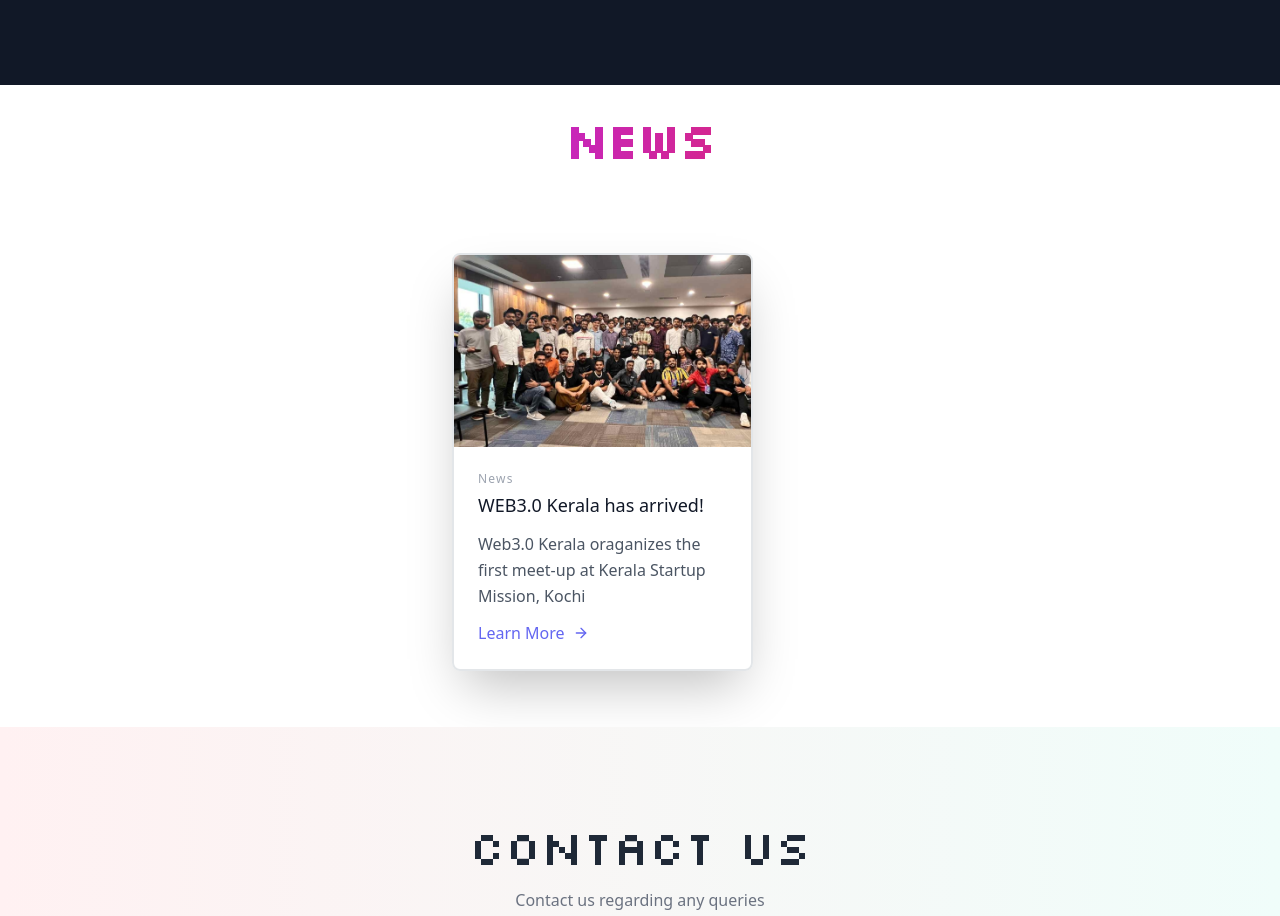
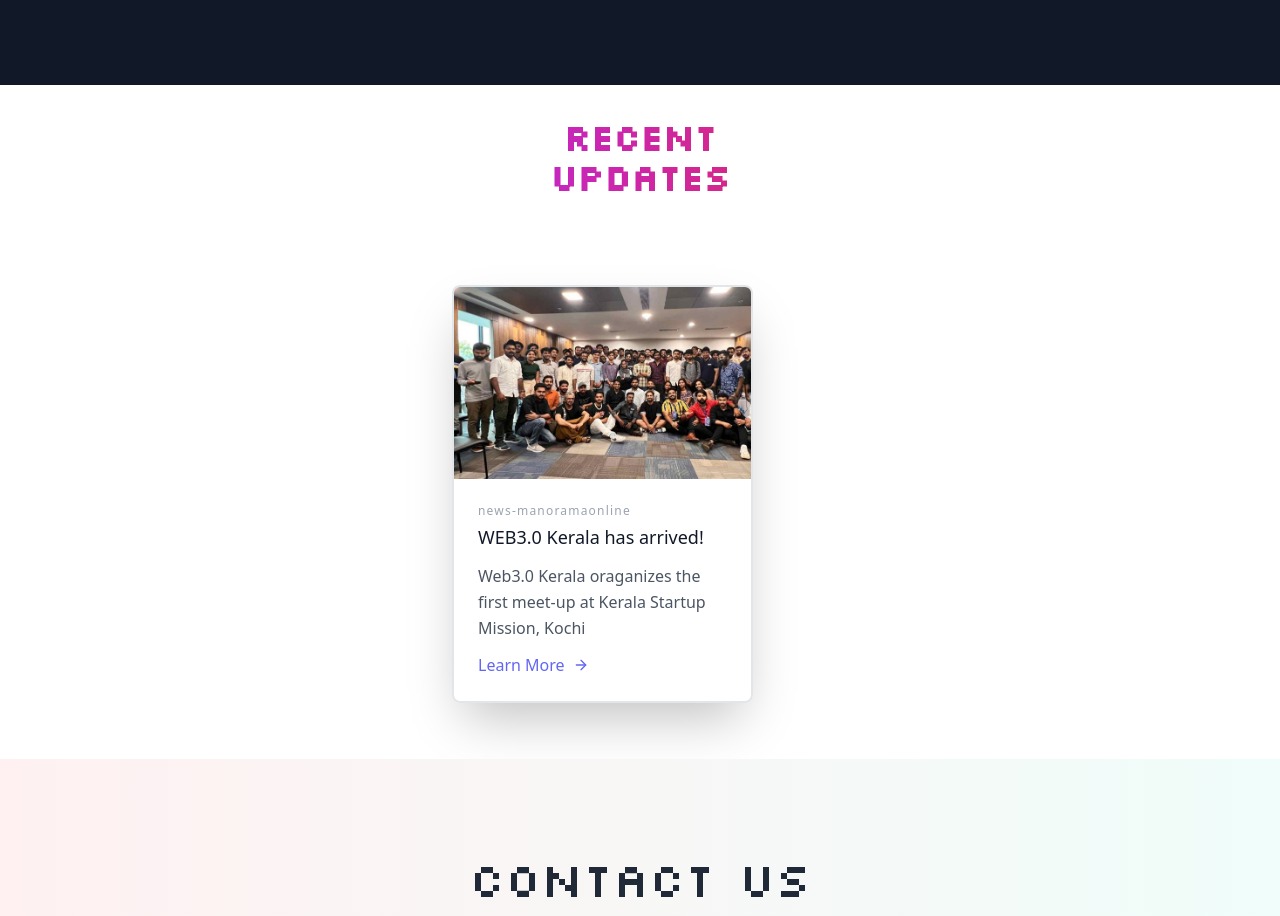
Before and after one commit to AthulA10/w3master, a plain HTML site: page index.html in a window 1280 px wide. Shown: the part 4028-4944 px from the top of the page. Drawn offline with nearby package versions, Linux system fonts and the light colour scheme; a web font is replaced by a local one.

Commit message:
recent updates

```diff
--- a/index.html
+++ b/index.html
@@ -474,9 +474,9 @@
   <div class="flex flex-wrap -m-4 text-center justify-center">
   <div class="py-12 sm:w-1/4 w-1/2 ">
     <h1
-      class="title-font font-bold sm:text-5xl text-4xl text-transparent bg-clip-text bg-gradient-to-r from-fuchsia-600 to-pink-600"
+      class="title-font font-bold  text-4xl text-transparent bg-clip-text bg-gradient-to-r from-fuchsia-600 to-pink-600"
     >
-      News
+      Recent Updates
     </h1>
 
   </div>
@@ -487,7 +487,7 @@
         <div class="h-full  w-full md:w-4/5  flex flex-wrap border-2 border-gray-300 border-opacity-60 rounded-lg overflow-hidden  shadow-2xl justify-center">
           <img class="lg:h-48 md:h-36 w-full object-cover object-center" src="img/card1.jpg" alt="blog">
           <div class="p-6">
-            <h2 class="tracking-widest text-xs title-font font-medium text-gray-400 mb-1">News</h2>
+            <h2 class="tracking-widest text-xs title-font font-medium text-gray-400 mb-1">news-manoramaonline</h2>
             <h2 class="title-font text-lg font-medium text-gray-900 mb-3">WEB3.0 Kerala has arrived!</h2>
             <p class="leading-relaxed mb-3">Web3.0 Kerala oraganizes the first meet-up at Kerala Startup Mission, Kochi</p>
             <div class="flex items-center flex-wrap ">
```
